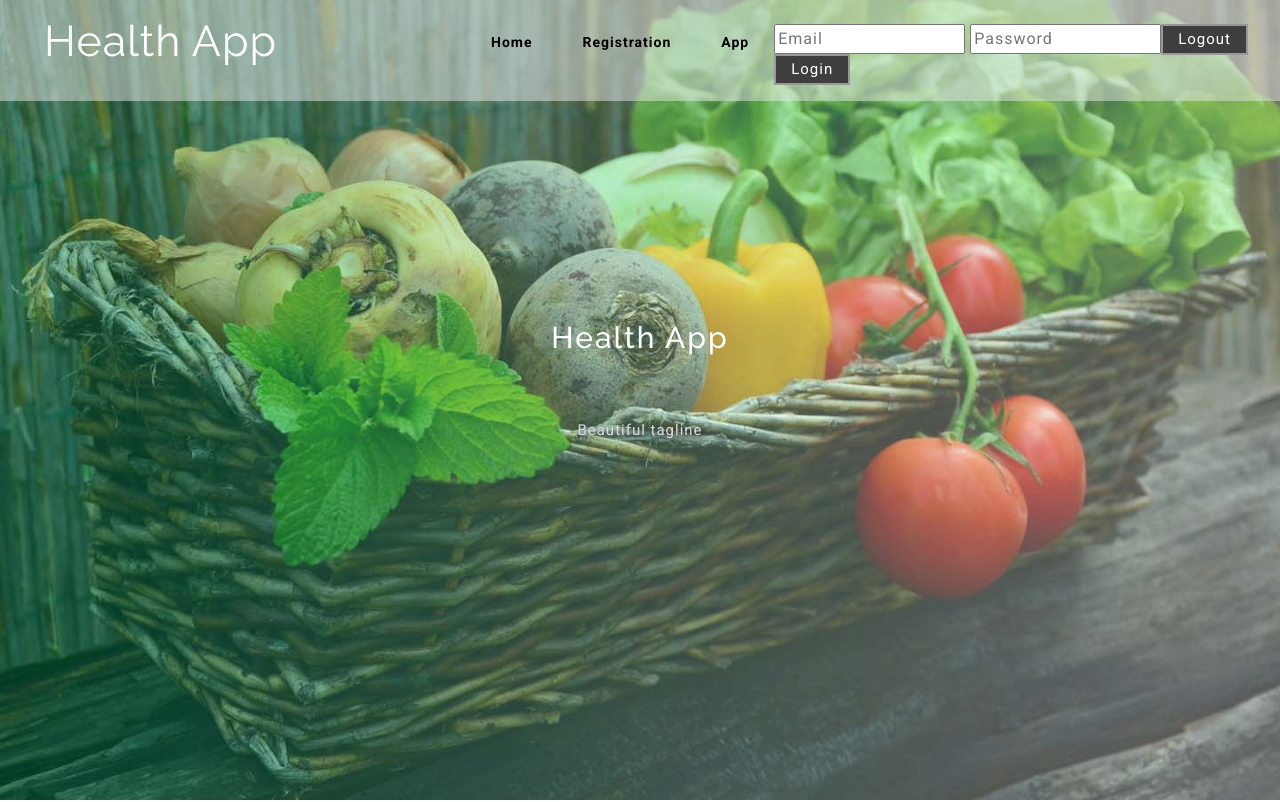
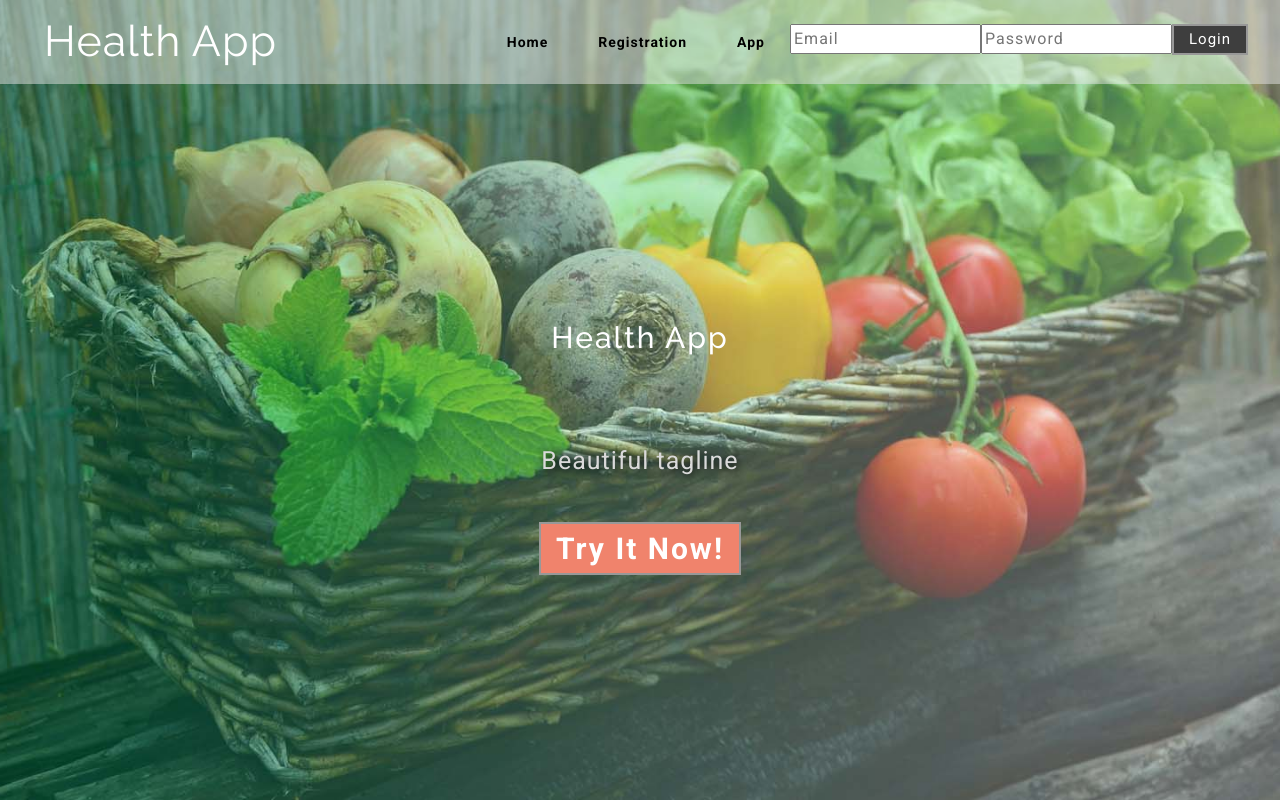
Before and after one commit to sadfsdfdsa/health_app, a plain HTML site: page startapp_2000/index.html in a window 1280 px wide. Shown: the top 802 px of the page. Drawn offline with Linux system fonts and the light colour scheme.

Commit message:
add jsp roles 3

```diff
--- a/startapp_2000/css/style.css
+++ b/startapp_2000/css/style.css
@@ -305,7 +305,7 @@ a.reqe-button {
     float: none;
     text-align: center;
     margin: auto;
-    max-width: 138px;
+    max-width: 128px;
     padding: 10px 18px;
     font-weight: normal;
     font-size: 15px;
@@ -452,7 +452,7 @@ a.reqe-button {
 	}
 .banner-right-txt h4 {
     color: #fff;
-    font-size: 6em;
+    font-size: 8em;
     font-weight: 500;
     text-transform: capitalize;
     letter-spacing: 2px;
@@ -462,7 +462,7 @@ font-family: 'Patrick Hand', cursive;
 }
 .slide-info-txt p {
     color: #dadada;
-    font-size: 15px;
+    font-size: 25px;
     text-shadow: 2px 2px 8px #000;
     line-height: 27px;
     letter-spacing: 1px;
@@ -498,6 +498,20 @@ font-family: 'Patrick Hand', cursive;
     font-weight: 400;
     border-radius: 0px;
     background-color: #3e3e3e;
+    padding: 2px 15px;
+    border: 2px solid #989898;
+}
+.view-buttn3 button {
+    font-size: 30px;
+    color: #ffffff;
+    text-decoration: none;
+    text-transform: capitalize;
+    display: inline-block;
+    letter-spacing: 2px;
+    outline: none;
+    font-weight: 600;
+    border-radius: 0px;
+    background-color: #F0836C;
     padding: 2px 15px;
     border: 2px solid #989898;
 }
--- a/startapp_2000/index.html
+++ b/startapp_2000/index.html
@@ -56,26 +56,15 @@
           </li>
           <!-- todo add login href -->
 <!-- _______________________________________________________________________________________________________________ -->
-          <sec:authorize access="isAnonymous()">
           <li>
-                  <form id="login_form" action="spring_security_check" method="post">
+            <form:form id="login_form" action="spring_security_check" method="post" class="form-inline">
               <input type="text" placeholder="Email" name="username">
               <input type="password" placeholder="Password" name="password">
               <div class="view-buttn2">
               <button class="submit">Login</button>
             </div>
-                  </form>
+            </form:form>
           </li>
-           </sec:authorize>
-           <sec:authorize access="isAnonymous()">
-              <li>
-                <div class="view-buttn2">
-                    <form action="logout" method="post">
-                        <button class="submit">Logout</button>
-                    </form>
-                </div>
-              </li>
-           </sec:authorize>
 <!-- _______________________________________________________________________________________________________________ -->
         </ul>
       </nav>
@@ -89,7 +78,9 @@
           <h5 class="mb-sm-3 mb-2">Health App</h5>
         </div>
         <div class="slide-info-txt">
-          <p>Beautiful tagline</p>
+          <p>Beautiful tagline</p><br><br>
+          <div class="view-buttn3"> <button type="submit" onclick="login('user@yandex.ru', 'password')">
+            <spring:message code="app.login"/> Try it now!</button></div>
         </div>
       </div>
     </div>
@@ -123,6 +114,7 @@
     <div class="container py-lg-5 py-md-4 py-sm-4 py-3">
       <div class="row">
         <div class="col-lg-7 store-details">
+          <br>
           <h4 class="mb-3">Download app</h4>
           <h6 class="mb-2">Only for Google Play available!</h6>
           <p>Text for our app</p>
@@ -130,7 +122,6 @@
             <a href="https://play.google.com/store?hl=en_US" id="app">Download</a>
           </div>
         </div>
-
         <div class="col-lg-5 store-image-right">
           <img src="images/googleplay.png" alt="" class="img-fluid">
         </div>
```
Lines whose indentation alone changed are shown as unchanged.
